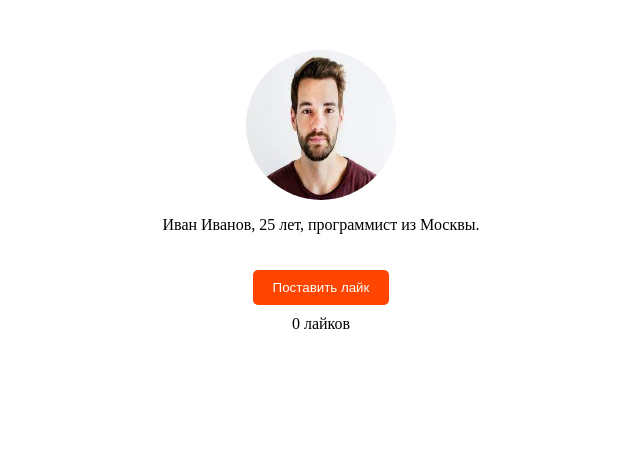
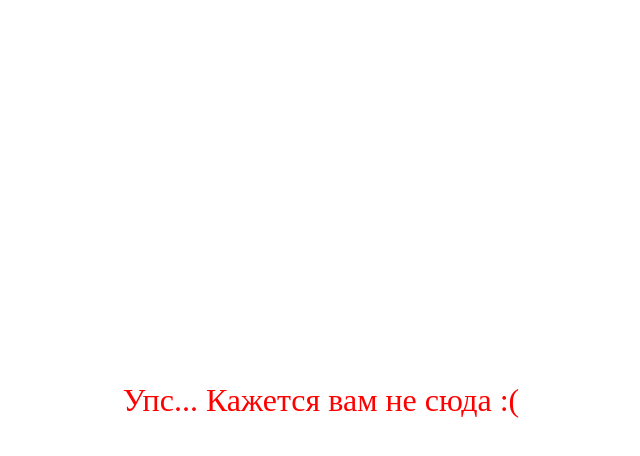
Before and after one commit to Ostujeff/github.io, a plain HTML site: page index.html in a window 1280 px wide. Shown: the whole page, without its empty margins (319-959 px from the left). Drawn offline with Linux system fonts and the light colour scheme.

Commit message:
Update index.html

```diff
--- a/index.html
+++ b/index.html
@@ -1,62 +1,28 @@
 <!DOCTYPE html>
 <html lang="ru">
-
 <head>
 <meta charset="UTF-8">
-    <meta name="viewport" content="width=device-width, initial-scale=1.0">
-    <title>Профиль человека</title>
+<title>Ошибка 404</title>
 <style>
-        .profile {
+  body {
     display: flex;
-            flex-direction: column;
+    justify-content: center;
     align-items: center;
-            margin-top: 50px;
+    height: 100vh;
+    margin: 0;
   }
-
-        .profile img {
-            width: 150px;
-            height: 150px;
-            border-radius: 50%;
+  .hidden-link {
+    display: none;
   }
-
-        .like-button {
-            margin-top: 20px;
-            padding: 10px 20px;
-            cursor: pointer;
-            background-color: #ff4500;
-            color: #fff;
-            border: none;
-            border-radius: 5px;
-        }
-
-        .like-counter {
-            margin-top: 10px;
+  .message {
+    font-size: 2em;
+    color: red;
   }
 </style>
 </head>
-
 <body>
-
-    <div class="profile">
-        <img src="test.jpeg" alt="Фотография человека">
-        <p>Иван Иванов, 25 лет, программист из Москвы.</p>
-        <button class="like-button" onclick="addLike()">Поставить лайк</button>
-        <div class="like-counter" id="likeCounter">0 лайков</div>
-    </div>
-
-    <script>
-        let likes = 0;
-
-        function addLike() {
-            likes += 1;
-            document.getElementById("likeCounter").innerText = `${likes} ${declOfNum(likes, ['лайк', 'лайка', 'лайков'])}`;
-        }
-
-        function declOfNum(n, titles) {
-            return titles[(n % 10 == 1 && n % 100 != 11) ? 0 : (n % 10 >= 2 && n % 10 <= 4 && (n % 100 < 10 || n % 100 >= 20)) ? 1 : 2];
-        }
-    </script>
-
+  <div class="message">Упс... Кажется вам не сюда :(</div>
+  <!-- Скрытая ссылка -->
+  <a href="https://example.com" class="hidden-link">Перейти</a>
 </body>
-
 </html>
```
Lines whose indentation alone changed are shown as unchanged.
